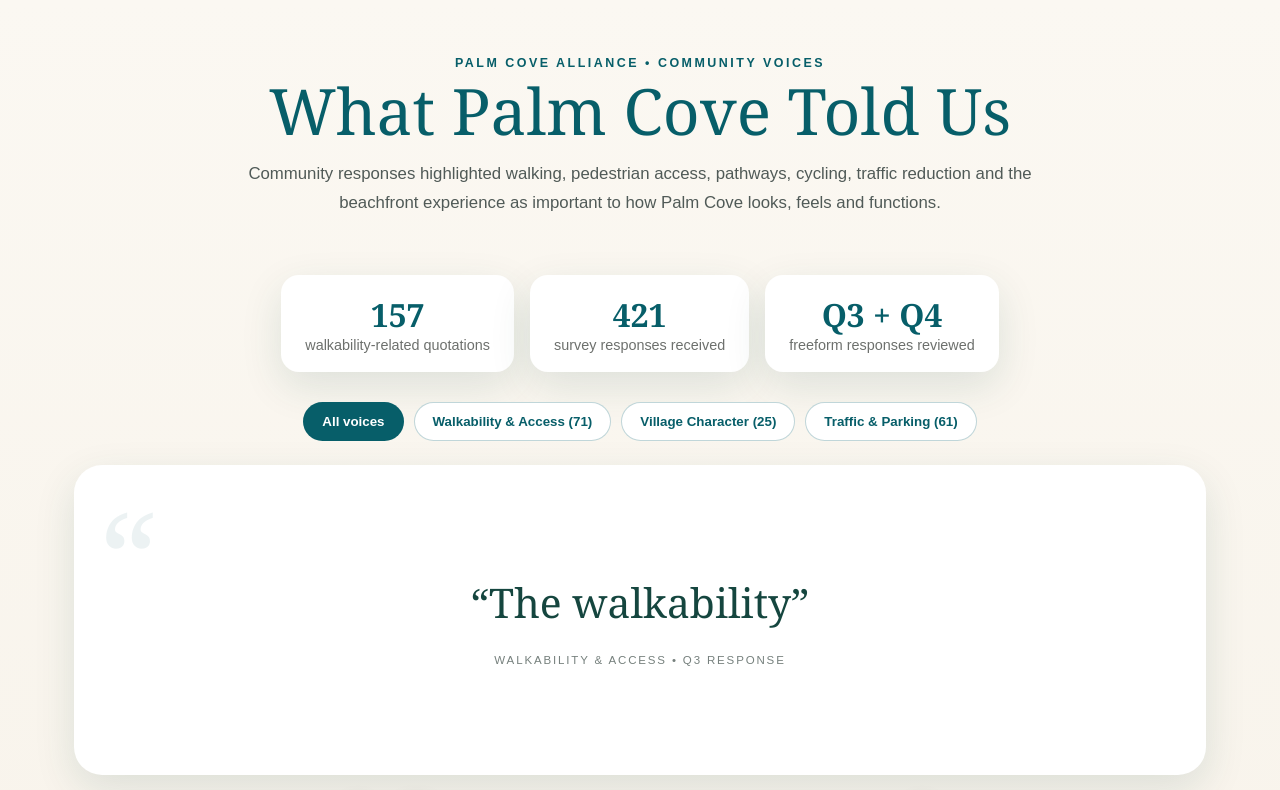
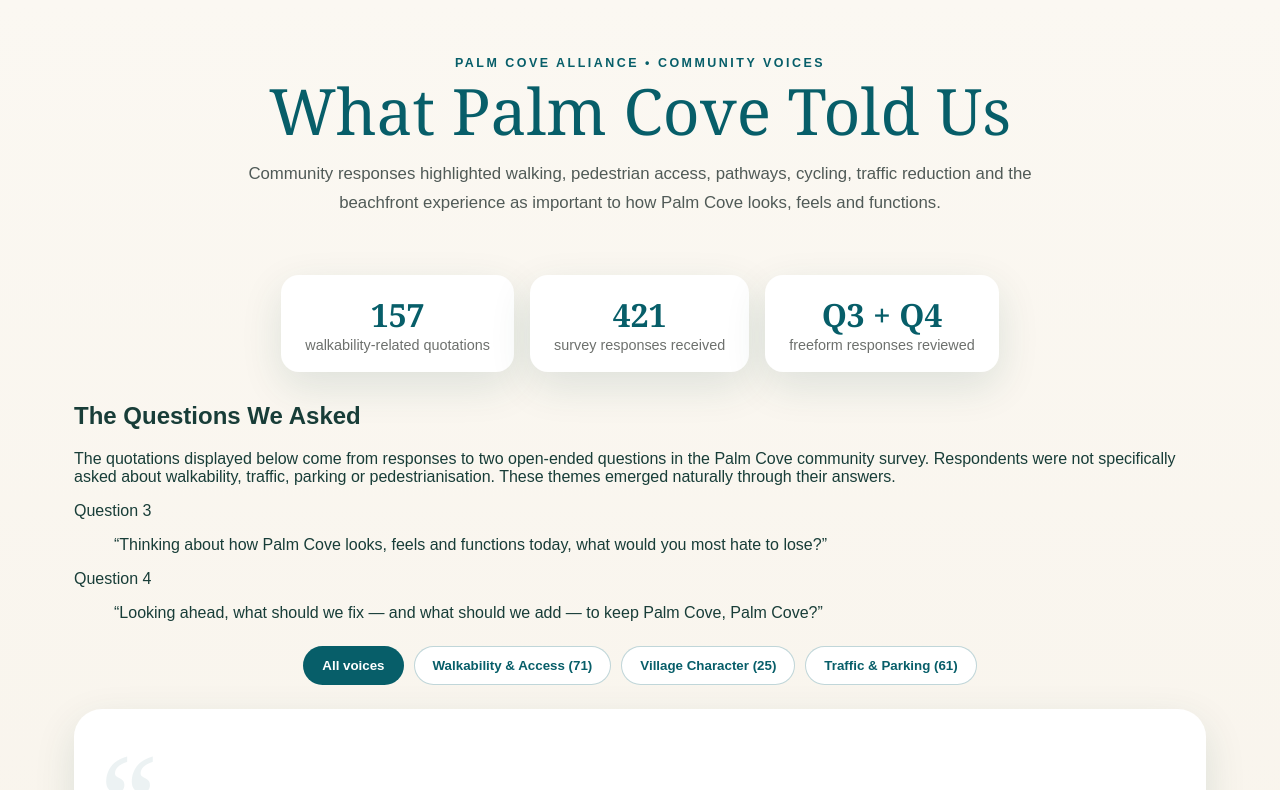
Before and after one commit to president-debug/palm-cove-community-voices, a plain HTML site: page index.html in a window 1280 px wide. Shown: the top 790 px of the page. Drawn offline with Linux system fonts and the light colour scheme.

Commit message:
Update index.html

```diff
--- a/index.html
+++ b/index.html
@@ -10,6 +10,53 @@
 <main class="shell">
 <header class="hero"><div class="eyebrow">Palm Cove Alliance • Community Voices</div><h1>What Palm Cove Told Us</h1><p>Community responses highlighted walking, pedestrian access, pathways, cycling, traffic reduction and the beachfront experience as important to how Palm Cove looks, feels and functions.</p></header>
 <section class="stats" aria-label="Survey figures"><div class="stat"><strong id="total">157</strong><span>walkability-related quotations</span></div><div class="stat"><strong>421</strong><span>survey responses received</span></div><div class="stat"><strong>Q3 + Q4</strong><span>freeform responses reviewed</span></div></section>
+<section class="survey-context">
+
+    <div class="context-card">
+
+        <h2>The Questions We Asked</h2>
+
+        <p class="context-intro">
+            The quotations displayed below come from responses to two
+            open-ended questions in the Palm Cove community survey.
+            Respondents were not specifically asked about walkability,
+            traffic, parking or pedestrianisation. These themes emerged
+            naturally through their answers.
+        </p>
+
+        <div class="question-grid">
+
+            <div class="question">
+
+                <div class="question-number">
+                    Question 3
+                </div>
+
+                <blockquote>
+                    “Thinking about how Palm Cove looks, feels and functions
+                    today, what would you most hate to lose?”
+                </blockquote>
+
+            </div>
+
+            <div class="question">
+
+                <div class="question-number">
+                    Question 4
+                </div>
+
+                <blockquote>
+                    “Looking ahead, what should we fix — and what should we
+                    add — to keep Palm Cove, Palm Cove?”
+                </blockquote>
+
+            </div>
+
+        </div>
+
+    </div>
+
+</section>
 <nav class="tabs" aria-label="Filter community quotations">
 <button class="tab" data-category="All voices" aria-selected="true">All voices</button>
 <button class="tab" data-category="Walkability & Access" aria-selected="false">Walkability &amp; Access (71)</button>
```
